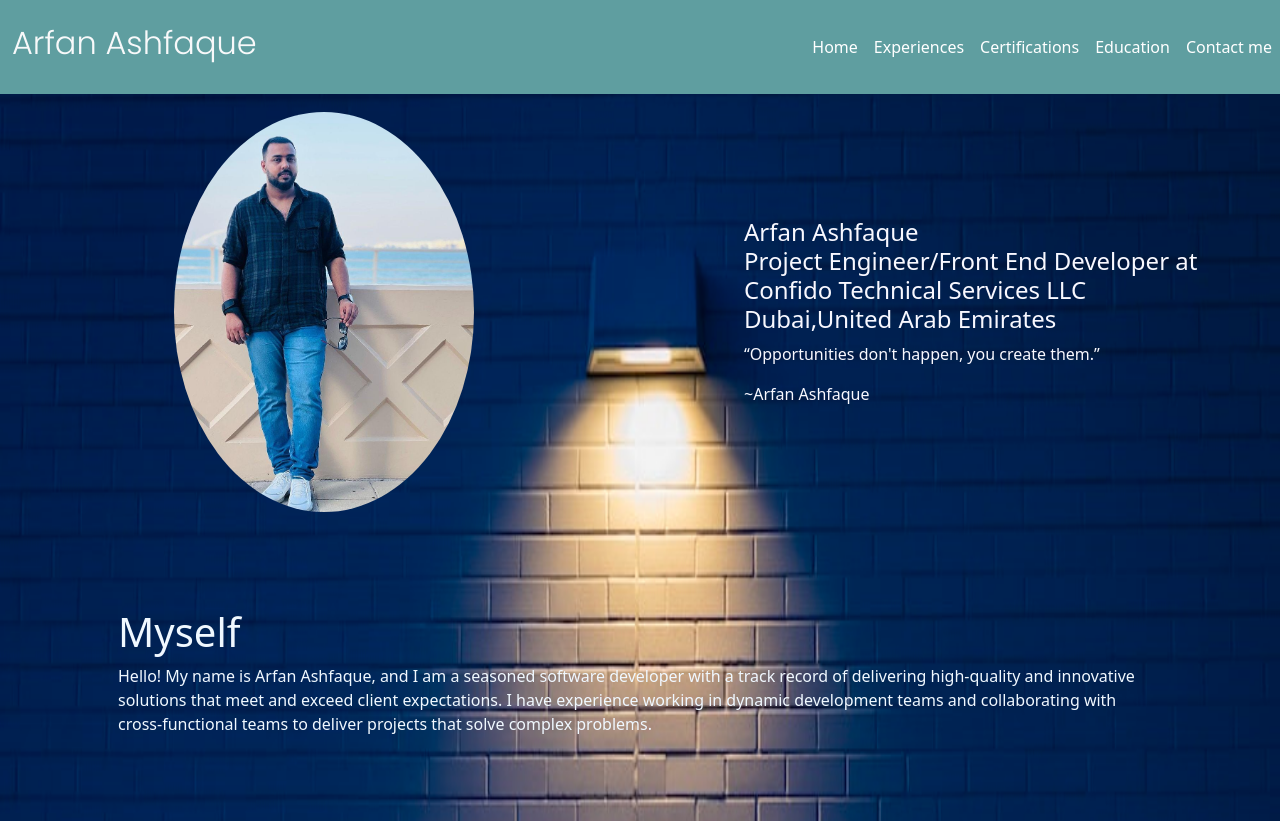
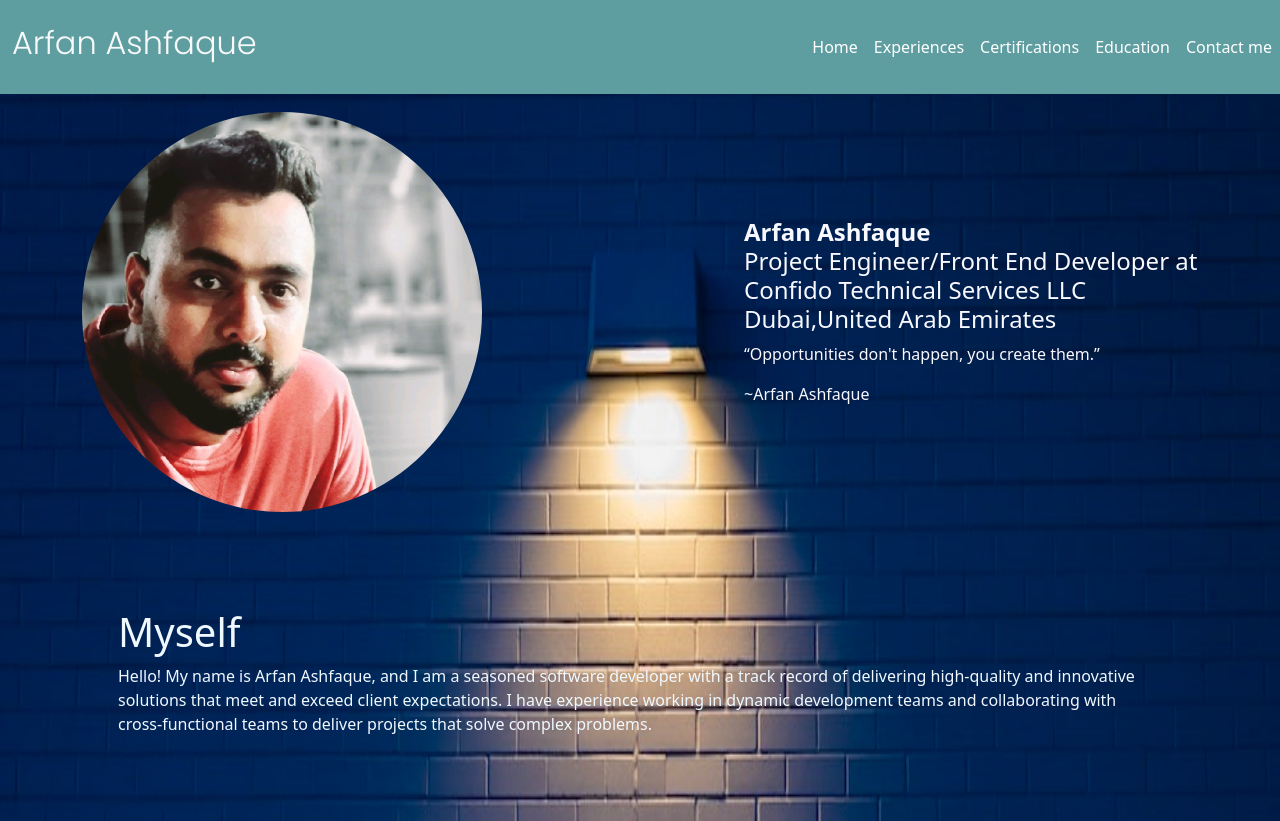
Before and after one commit to arfanashfaque/MyProfile, a plain HTML site: page index.html in a window 1280 px wide. Shown: the top 821 px of the page. Drawn offline with nearby package versions, Linux system fonts and the light colour scheme; a script that the page names is missing.

Commit message:
commit image

```diff
--- a/index.html
+++ b/index.html
@@ -71,16 +71,16 @@
             style="padding-top: 7em;padding-bottom: 3em;">
             <div class="container">
                 <div class="row align-items-center ">
-                    <div class="col-md-6 pad-left">
+                    <div class="col-md-6 ">
                         <img
-                            src="images/img1.jpeg"
+                            src="images/img4.jpg"
                             alt="Arfan" class="img-fluid rounded-circle"
                             style="height: 25em;">
 
                     </div>
                     <div class="col-md-6 pad-left">
                         <h4 class="font-light">
-                            Arfan Ashfaque<br>
+                            <b>Arfan Ashfaque</b><br>
                             Project Engineer/Front End Developer at Confido
                             Technical Services LLC<br>
                             Dubai,United Arab Emirates
```
Also changed, not shown: images/img4.jpg (added).
